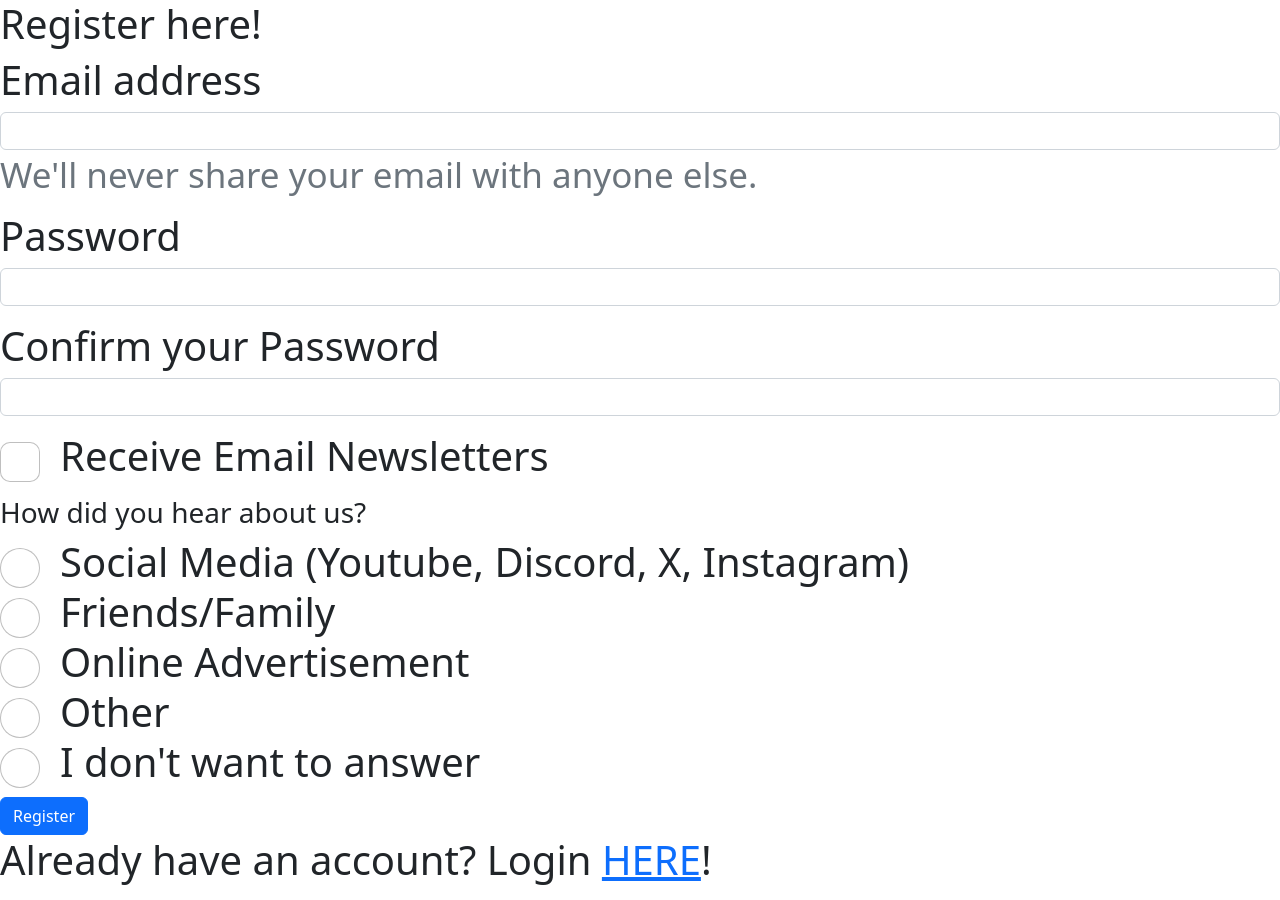
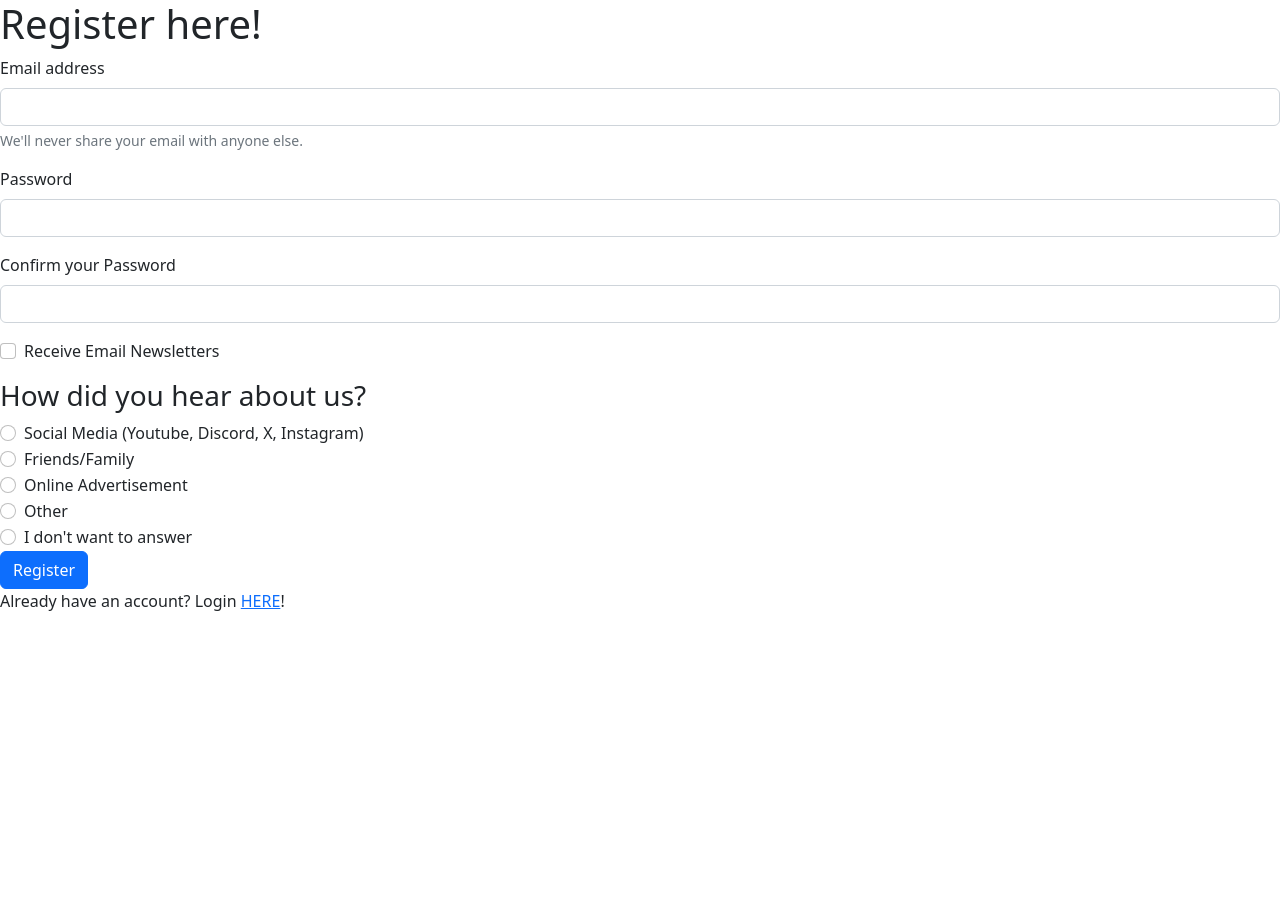
Before and after one commit to bp442/eCommerceDemo, a plain HTML site: page registration.html in a window 1280 px wide. After the commit the page ends 800 px from the top, so only its background shows below. Drawn offline with nearby package versions, Linux system fonts and the light colour scheme.

```diff
--- a/registration.html
+++ b/registration.html
@@ -12,23 +12,23 @@
 
 <body>
 
-    <h1>Register here!<h1>
+    <h1>Register here!</h1>
 
             <div></div>
 
             <form>
                 <div class="mb-3">
-                    <label for="registrationEmail" class="form-label">Email address</label>
-                    <input type="email" class="form-control" id="exampleInputEmail1" aria-describedby="emailHelp">
+                    <label for="emailInput" class="form-label">Email address</label>
+                    <input type="email" class="form-control" id="emailInput" aria-describedby="emailHelp">
                     <div id="emailHelp" class="form-text">We'll never share your email with anyone else.</div>
                 </div>
                 <div class="mb-3">
-                    <label for="registrationPassword" class="form-label">Password</label>
-                    <input type="password" class="form-control" id="exampleInputPassword1">
+                    <label for="password1" class="form-label">Password</label>
+                    <input type="password" class="form-control" id="password1">
                 </div>
                 <div class="mb-3">
-                    <label for="registrationPassword2" class="form-label">Confirm your Password</label>
-                    <input type="password" class="form-control" id="exampleInputPassword2">
+                    <label for="password2" class="form-label">Confirm your Password</label>
+                    <input type="password" class="form-control" id="password2">
                 </div>
                 <div class="mb-3 form-check">
                     <input type="checkbox" class="form-check-input" id="Check1">
```
Also changed, not shown: index.html (+1 -1 lines), login.html (+37 -0 lines).
